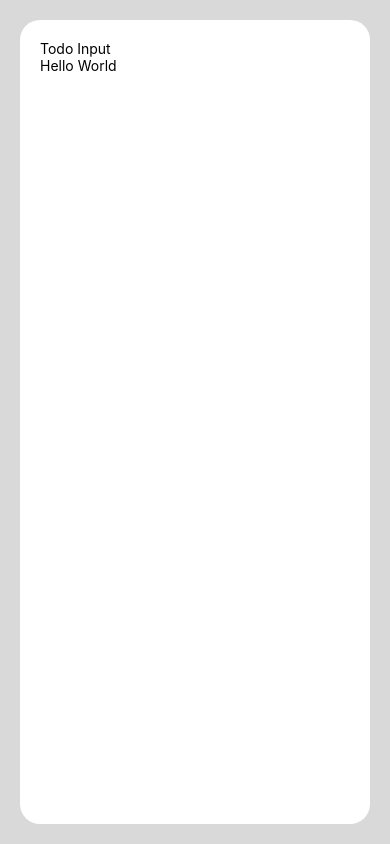
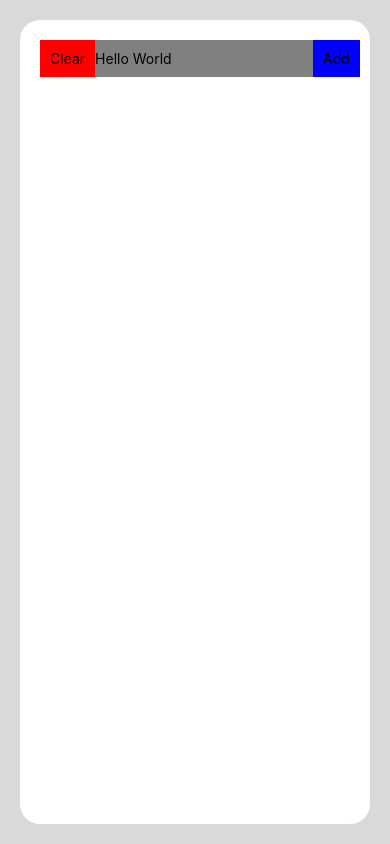
Before and after one commit to Jarrod-Payton/MobileTodoApp, a React Native app: screen / in a window 390 px wide. Built offline with nearby package versions, Linux system fonts and the light colour scheme.

Commit message:
Basic Adjustments

```diff
--- a/components/InputTodo.js
+++ b/components/InputTodo.js
@@ -1,12 +1,37 @@
-import { StyleSheet, Text, TextInput, View } from "react-native";
+import { Pressable, StyleSheet, Text, TextInput, View } from "react-native";
 
 export default function InputTodo() {
   return (
-    <View style>
-      <Text>Todo Input</Text>
-      <TextInput defaultValue="Hello World" />
+    <View style={styles.parent}>
+      <Pressable style={styles.clearBtn}>
+        <Text>Clear</Text>
+      </Pressable>
+
+      <TextInput style={styles.inputField} defaultValue="Hello World" />
+
+      <Pressable style={styles.addBtn}>
+        <Text>Add</Text>
+      </Pressable>
     </View>
   );
 }
 
-const styles = StyleSheet.create({});
+const styles = StyleSheet.create({
+  parent: {
+    width: "100%",
+    backgroundColor: "gray",
+    display: "flex",
+    flexDirection: "row",
+    alignitems: "center",
+    justifyContent: "space-between",
+  },
+  inputField: {},
+  clearBtn: {
+    backgroundColor: "red",
+    padding: 10,
+  },
+  addBtn: {
+    backgroundColor: "blue",
+    padding: 10,
+  },
+});
```
